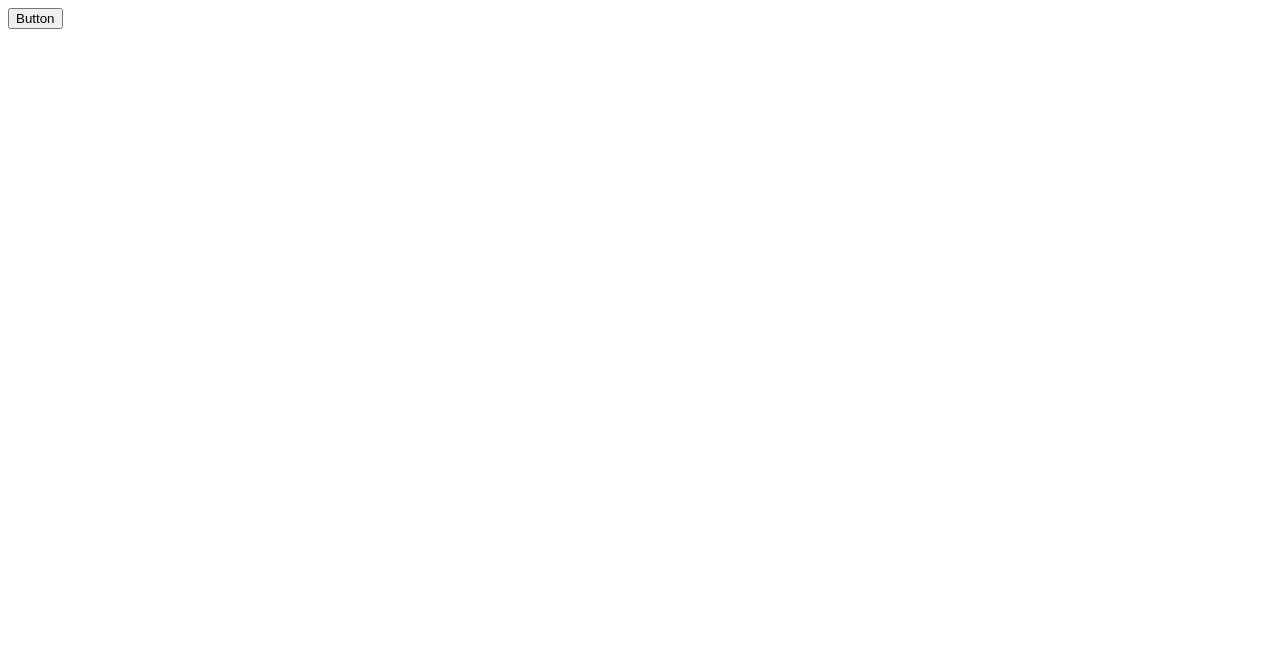
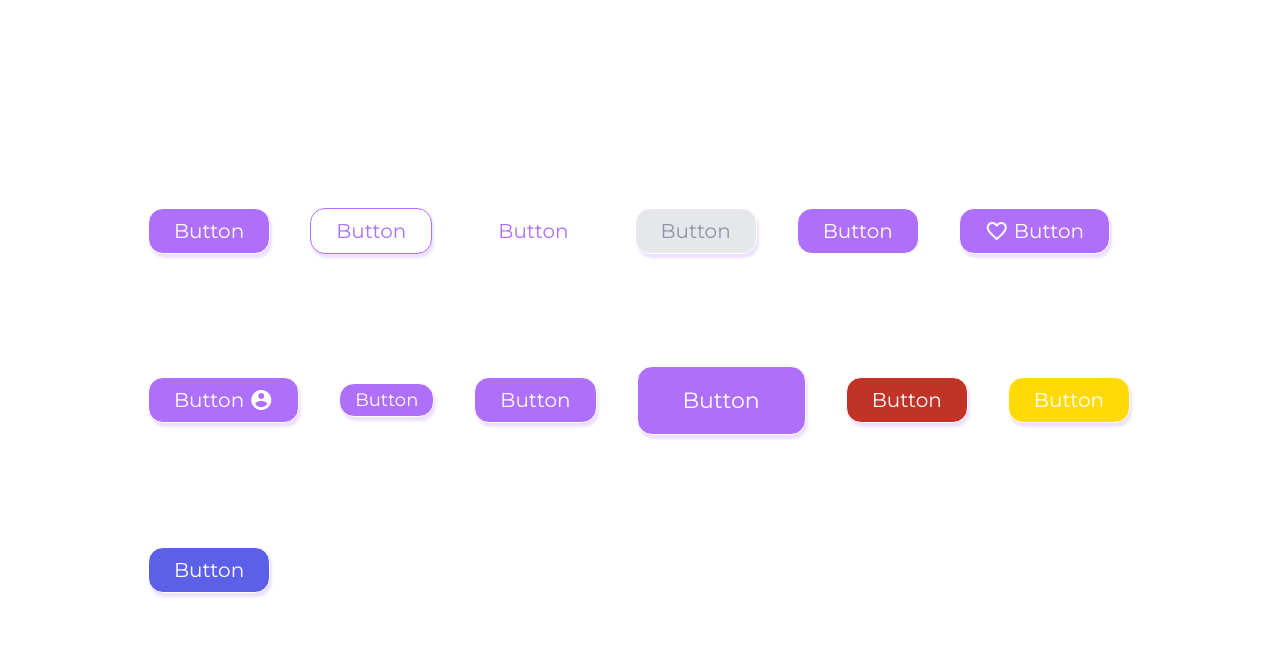
Before and after one commit to mariamoraan/front-challenge-ej1, a plain HTML site: page index.html in a window 1280 px wide. Drawn offline with nearby package versions, Linux system fonts and the light colour scheme.

Commit message:
styles added

```diff
--- a/index.html
+++ b/index.html
@@ -2,22 +2,79 @@
     <head>
     <meta charset="UTF-8">
     <meta name="viewport" content="width=device-width, initial-scale=1.0" />
+    <link rel="stylesheet" href="style.css">
+    <!-- https://material.io/resources/icons/?style=baseline -->
+    <link href="https://fonts.googleapis.com/css2?family=Material+Icons"
+        rel="stylesheet">
+    <!-- https://material.io/resources/icons/?style=outline -->
+    <link href="https://fonts.googleapis.com/css2?family=Material+Icons+Outlined"
+        rel="stylesheet">
+    <!-- https://material.io/resources/icons/?style=round -->
+    <link href="https://fonts.googleapis.com/css2?family=Material+Icons+Round"
+        rel="stylesheet">
+    <!-- https://material.io/resources/icons/?style=sharp -->
+    <link href="https://fonts.googleapis.com/css2?family=Material+Icons+Sharp"
+        rel="stylesheet">
+    <!-- https://material.io/resources/icons/?style=twotone -->
+    <link href="https://fonts.googleapis.com/css2?family=Material+Icons+Two+Tone"
+        rel="stylesheet">
     <script src="https://unpkg.com/react@16/umd/react.development.js" crossorigin ></script>
     <script src="https://unpkg.com/react-dom@16/umd/react-dom.development.js" crossorigin ></script>
     <script src="https://unpkg.com/babel-standalone@6/babel.min.js"></script>
     <title>Button Component</title>
-    <link rel=”stylesheet” type=”text/css” href=”style.css”>
     </head>
     <body>
         <div id="react-page"></div>
         <script type="text/babel">
             var $app = document.getElementById('react-page');
             function Button(props){
+                var text = props.text ? props.text : "Button";
+                var buttonType = props.type? props.type : '' ;
+                var buttonType = props.color? buttonType+= ' ' + props.color : buttonType ;
+                var buttonType = props.disableshadow? buttonType+= ' ' + 'noshadow' : buttonType ;
+                var buttonType = props.disabled? buttonType=' disabled' : buttonType ;
+                var buttonType = props.size? buttonType+= ' ' + props.size : buttonType ;
                 return (
-                    <button>{props.text}</button>
+                    <div>
+                        <button className={buttonType}>
+                            {props.starticon ? <span className="material-icons span-start">{props.starticon}</span> : ''}
+                            {text}
+                            {props.endicon ? <span className="material-icons span-end">{props.endicon}</span> : ''}
+                        </button>
+                    </div>
                 );
             }
-            ReactDOM.render(<Button text="Button"/>,$app);
+            ReactDOM.render(
+                <div id="render-div">
+
+                    <Button />
+                    <Button type="outline"/>
+                    <Button type="text"/>
+
+
+
+                    <Button disabled/>
+                    <Button disableshadow/>
+
+
+
+                    <Button starticon="favorite_border"/>
+                    <Button endicon="account_circle"/>
+
+
+
+                    <Button size="sm"/>
+                    <Button size="md"/>
+                    <Button size="lg"/>
+
+
+
+                    <Button color="danger"/>
+                    <Button color="warning"/>
+                    <Button color="secondary"/>
+
+                </div>
+            ,$app);
         </script>
     </body>
 </html>
--- a/style.css
+++ b/style.css
@@ -0,0 +1,178 @@
+@import url('https://fonts.googleapis.com/css2?family=Montserrat&display=swap');
+:root{
+    --primary-color: hsl(0, 0%, 100%);
+    --secondary-color: hsl(267, 93%, 71%);
+    --tertiary-color: hsl(225, 13%, 81%);
+
+    --primary-color-darker: hsl(0, 0%, 81%);
+    --secondary-color-darker: hsl(267, 93%, 61%);
+    --tertiary-color-darker: hsl(225, 13%, 61%);
+
+    --primary-color-lighter: hsl(0, 0%, 100%);
+    --secondary-color-lighter: hsl(267, 93%, 91%);
+    --tertiary-color-lighter: hsl(225, 13%, 91%);
+
+    --secondary-color-opacity: rgb(174, 112, 250, 0.22);
+    --shadow-color: rgb(174, 112, 250, 0.22);
+}
+*{
+    margin: 0;
+    padding: 0;
+    font-family: 'Montserrat', sans-serif;
+}
+
+#render-div{
+    display: flex;
+    justify-content: left;
+    align-items: center;
+    flex-wrap: wrap;
+    width: 80vw;
+}
+#react-page{
+    min-height: 100vh;
+    display: flex;
+    align-items: center;
+    justify-content: center;
+    flex-direction: column;
+}
+.button-and-text{
+    text-align: center;
+}
+button{
+    margin: 20px;
+    outline: none;
+    border: none;
+    padding: 10px 25px;
+    background: var(--secondary-color);
+    border: 1px solid var(--primary-color);
+    color: var(--primary-color);
+    border-radius: 15px;
+    font-family: 'Montserrat', sans-serif;
+    font-size: 20px;
+
+    display: flex;
+    justify-content: center;
+    align-items: center;
+    box-shadow: var(--shadow-color) 1.95px 3.95px 2.6px;
+
+}
+.noshadow{
+    -webkit-box-shadow: none;
+    box-shadow: none;
+}
+.noshadow:hover{
+    -webkit-box-shadow: none;
+    box-shadow: none;
+}
+button .span-start{
+    margin-right: 5px;
+}
+button .span-end{
+    margin-left: 5px;
+}
+.outline{
+    background: var(--primary-color);
+    color: var(--secondary-color);
+    border-color: var(--secondary-color);
+}
+.text{
+    background: none;
+    color: var(--secondary-color);
+    border-color: none;
+    -webkit-box-shadow: none;
+    box-shadow: none;
+}
+
+button:hover{
+    cursor: pointer;
+    background: var(--secondary-color-darker);
+    box-shadow: rgba(60, 64, 67, 0.4) 0px 1px 2px 0px, rgba(60, 64, 67, 0.25) 0px 1px 3px 1px;
+}
+button:focus{
+    font-weight: bolder;
+    background: var(--primary-color);
+    color: var(--secondary-color);
+    border-color: var(--secondary-color);
+}
+
+button:focus span{
+    animation-name: icon-animation;
+    animation-duration: 700ms;
+    animation-timing-function: ease-in-out;
+}
+@keyframes icon-animation {
+    0%{
+        transform: translateY(0);
+    }
+    50%{
+        transform: translateY(-5px);
+    }
+    100%{
+        transform: translateY(0);
+    }
+}
+.outline:hover{
+    background: var(--secondary-color-lighter);
+    color: var(--secondary-color-darker);
+}
+.text:hover{
+    background: none;
+    color: var(--secondary-color-darker);
+    box-shadow: none;
+}
+.text:focus{
+    border:none;
+    color: var(--secondary-color-darker);
+}
+
+.disabled{
+    background: var(--tertiary-color-lighter);
+    color: var(--tertiary-color-darker);
+}
+.disabled:hover{
+    cursor: not-allowed;
+    background: var(--tertiary-color-lighter);
+    color: var(--tertiary-color-darker);
+    box-shadow: var(--shadow-color) 1.95px 3.95px 2.6px;
+
+}
+.disabled:focus{
+    font-weight: normal;
+    border-color: var(--primary-color);
+}
+.danger{
+    --secondary-color:hsl(5, 67%, 45%);
+    --secondary-color-darker:hsl(5, 67%, 35%);
+    --secondary-color-lighter:hsl(5, 67%, 65%);
+    --secondary-color-opacity: rgb(192, 51, 38, 0.22);
+}
+.warning{
+    --secondary-color: hsl(51, 100%, 51%);
+    --secondary-color-darker:hsl(51, 100%, 48%);
+    --secondary-color-lighter:hsl(51, 100%, 81%);
+    --secondary-color-opacity: rgb(255, 235, 107, 0.22);
+}
+.secondary{
+    --secondary-color:hsl(238, 73%, 63%);
+    --secondary-color-darker:hsl(238, 73%, 53%);
+    --secondary-color-lighter:hsl(238, 73%, 73%);
+    --secondary-color-opacity: rgb(92, 96, 230, 0.22);
+}
+
+.lg{
+    padding: 20px 45px;
+    font-size: 22px;
+}
+.md{
+    padding: 10px 25px;
+    font-size: 20px;
+}
+.sm{
+    padding: 5px 15px;
+    font-size: 18px;
+}
+
+#render-div Button{
+    margin-top: 7vh;
+    margin-bottom: 7vh;
+}
```
Also changed, not shown: readme.txt.
